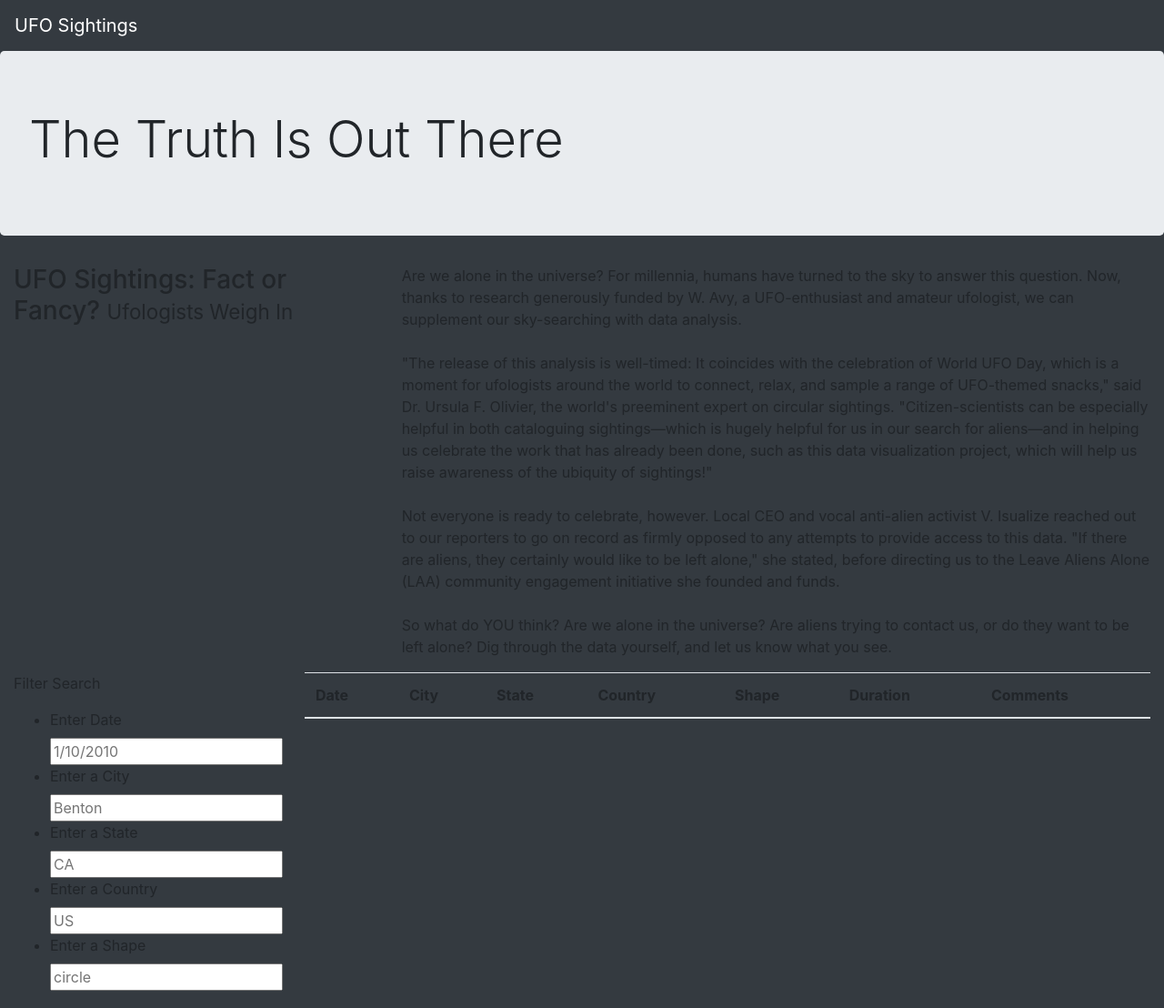
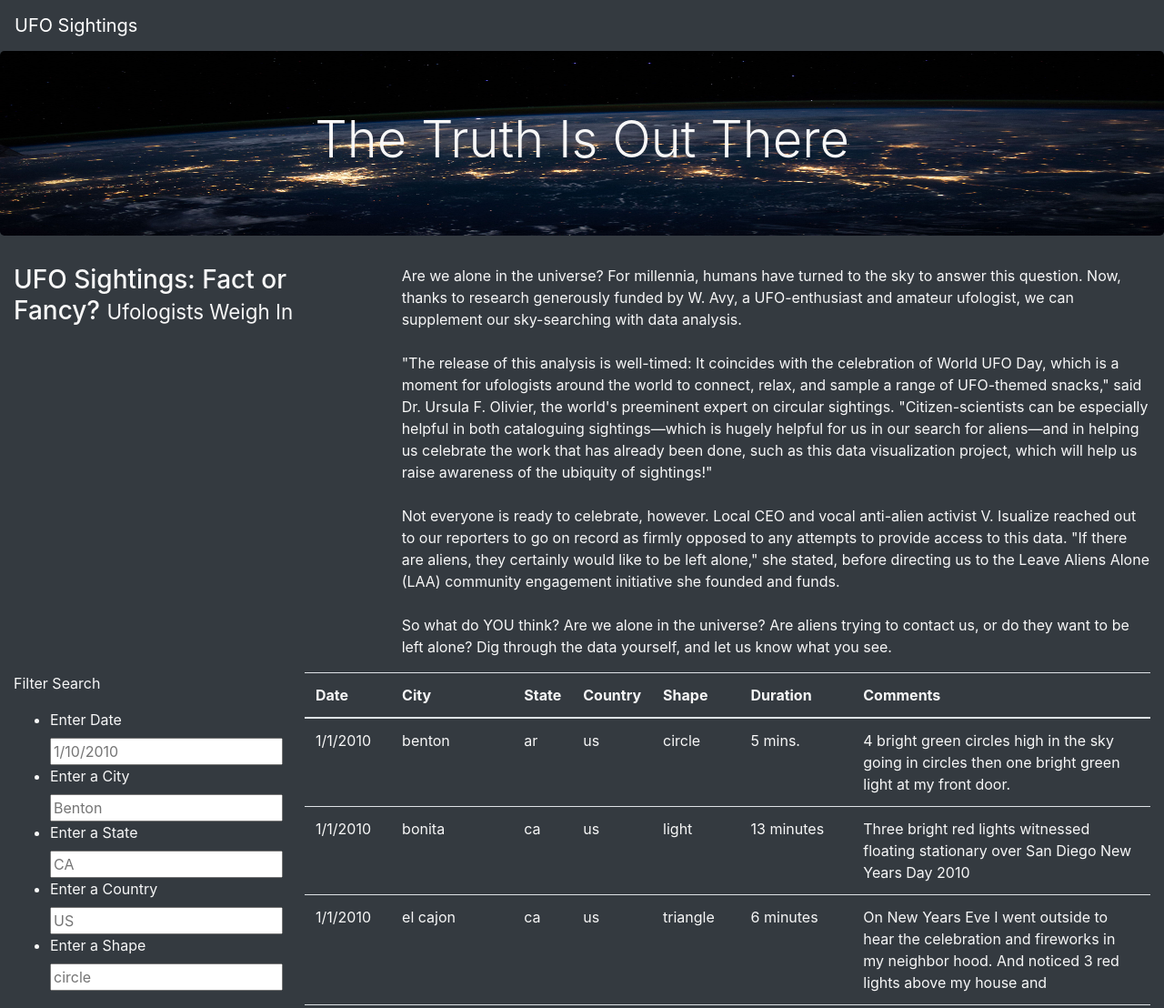
Before and after one commit to zrabiazia/UFOs, a plain HTML site: page index.html in a window 1280 px wide. Shown: the top 1108 px of the page at 91% size. Drawn offline with nearby package versions, Linux system fonts and the light colour scheme.

Commit message:
Add files via upload

```diff
--- a/index.html
+++ b/index.html
@@ -10,7 +10,7 @@
       integrity="sha384-Gn5384xqQ1aoWXA+058RXPxPg6fy4IWvTNh0E263XmFcJlSAwiGgFAW/dAiS6JXm"
       crossorigin="anonymous"
     />
-    <link rel="stylesheet" href="static/css/style.css">
+    <link rel="stylesheet" href="style.css">
 </head>
 <body class="bg-dark">
     <div class="wrapper">
@@ -83,7 +83,7 @@
         </div>
     </div>
   <script src="https://cdnjs.cloudflare.com/ajax/libs/d3/4.11.0/d3.js"></script>
-  <script src="static/js/data.js"></script>
-  <script src="static/js/app.js"></script>
+  <script src="data.js"></script>
+  <script src="app.js"></script>
 </body>
 </html>
--- /dev/null
+++ b/style.css
@@ -0,0 +1,11 @@
+body {
+
+    color:#f7f7f7;
+}
+
+
+.jumbotron {
+    background-image: url("nasa.jpg");
+    background-size: 100% 100%;
+    text-align: center;
+}
```
Also changed, not shown: nasa.jpg (added).
